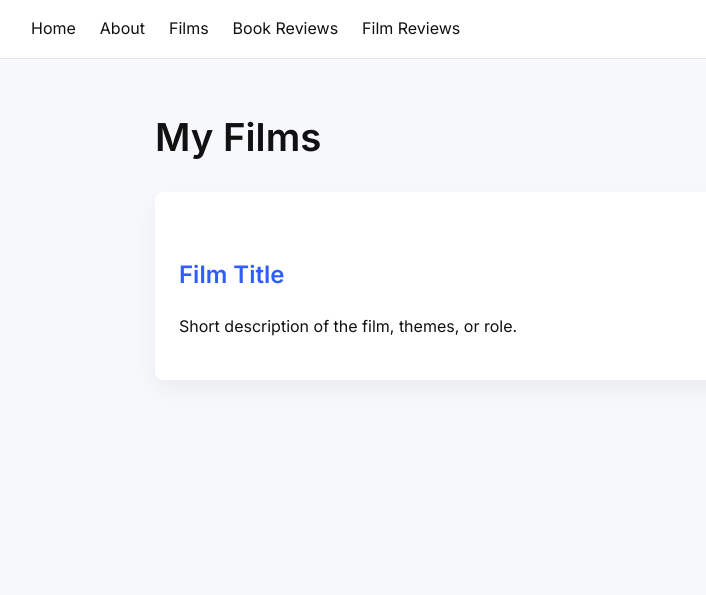
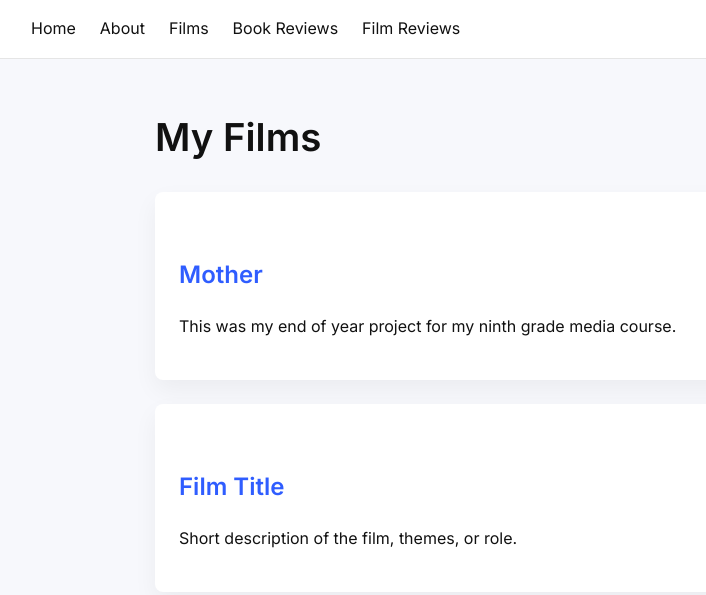
Before and after one commit to kyracode/kyracode.github.io, a plain HTML site: page films.html in a window 1280 px wide. Shown: the whole page, without its empty margins (109-815 px from the left). Drawn offline with Linux system fonts and the light colour scheme.

Commit message:
Update films.html

```diff
--- a/films.html
+++ b/films.html
@@ -21,6 +21,11 @@
   <h1>My Films</h1>
 
   <div class="card">
+    <h2>Mother</h2>
+    <p>This was my end of year project for my ninth grade media course.</p>
+  </div>
+
+    <div class="card">
     <h2>Film Title</h2>
     <p>Short description of the film, themes, or role.</p>
   </div>
```
